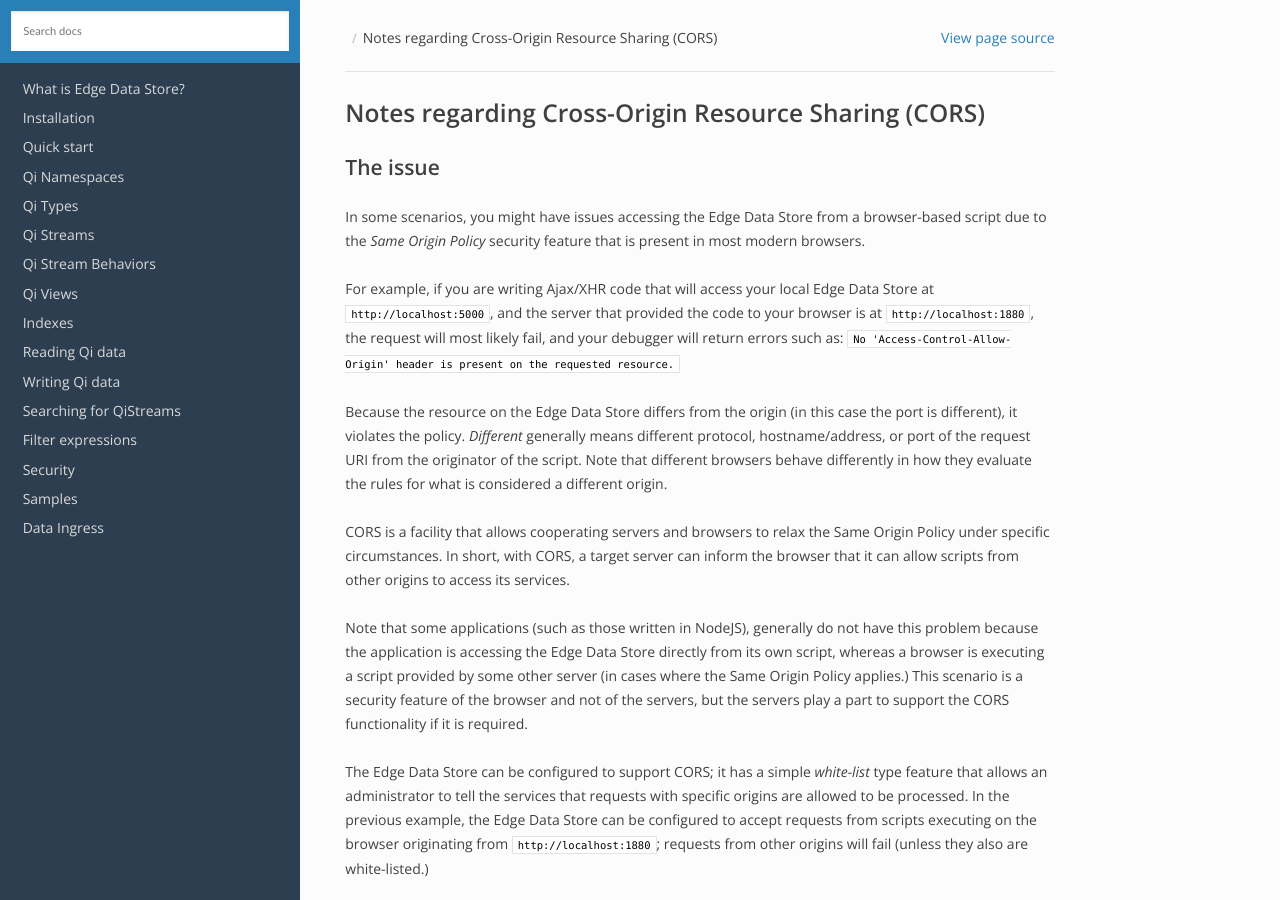
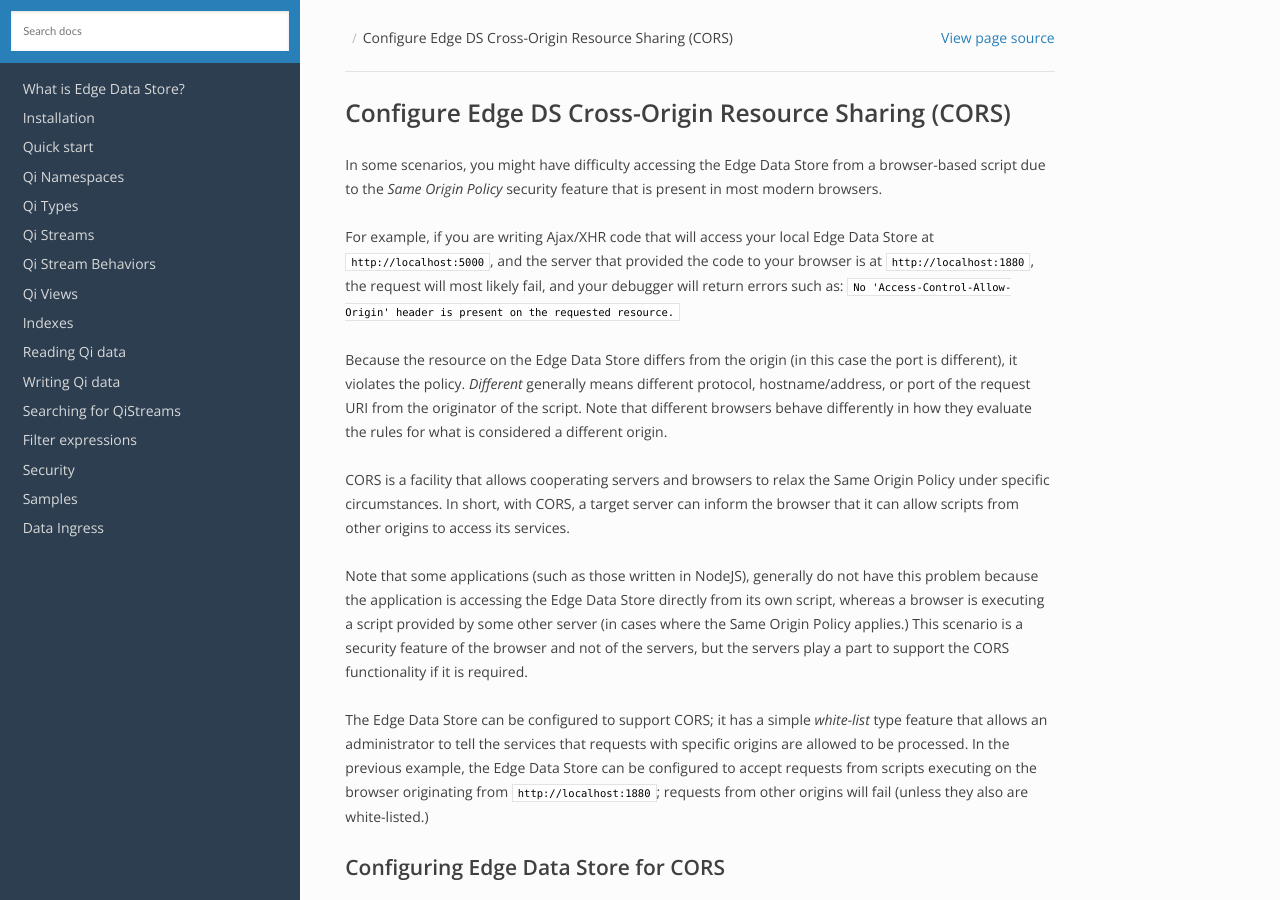
Before and after one commit to fgasparro/EdgeDS-Docs, a Sphinx documentation site: the page built from docs/Edge_CORS.rst, in a window 1280 px wide and 900 px high. Built offline with Sphinx 7.4.7 and the Read the Docs theme 2.0.0, drawn with Linux system fonts in a browser that asks for light colours.

Commit message:
Update Edge_CORS.rst

```diff
--- a/docs/Edge_CORS.rst
+++ b/docs/Edge_CORS.rst
@@ -1,10 +1,7 @@
-Notes regarding Cross-Origin Resource Sharing (CORS)
+Configure Edge DS Cross-Origin Resource Sharing (CORS)
 ====================================================
 
-The issue
----------
-
-In some scenarios, you might have issues accessing the Edge Data Store from a browser-based script due to the
+In some scenarios, you might have difficulty accessing the Edge Data Store from a browser-based script due to the
 *Same Origin Policy* security feature that is present in most modern browsers.
 
 For example, if you are writing Ajax/XHR code that will access your local Edge Data Store at
```
